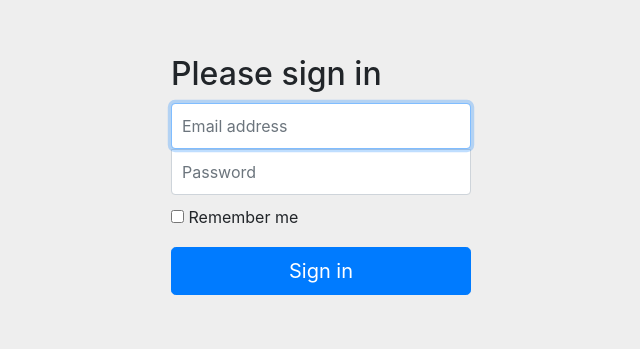
After one commit to frankwsj/website, a Django app: template website/login/templates/sign_in.html in a window 1280 px wide. The commit adds this page. Shown: the top 349 px of the page, without its empty margins (319-959 px from the left). Run offline with Django 3.2, Linux system fonts and the light colour scheme; the template is opened without the code that fills it, so the values that code supplies are empty; some libraries are stand-ins or nearby versions.

Commit message:
add sign

```diff
--- /dev/null
+++ b/website/login/static/css/signin.css
@@ -0,0 +1,40 @@
+body {
+  padding-top: 40px;
+  padding-bottom: 40px;
+  background-color: #eee;
+}
+
+.form-signin {
+  max-width: 330px;
+  padding: 15px;
+  margin: 0 auto;
+}
+.form-signin .form-signin-heading,
+.form-signin .checkbox {
+  margin-bottom: 10px;
+}
+.form-signin .checkbox {
+  font-weight: normal;
+}
+.form-signin .form-control {
+  position: relative;
+  height: auto;
+  -webkit-box-sizing: border-box;
+     -moz-box-sizing: border-box;
+          box-sizing: border-box;
+  padding: 10px;
+  font-size: 16px;
+}
+.form-signin .form-control:focus {
+  z-index: 2;
+}
+.form-signin input[type="email"] {
+  margin-bottom: -1px;
+  border-bottom-right-radius: 0;
+  border-bottom-left-radius: 0;
+}
+.form-signin input[type="password"] {
+  margin-bottom: 10px;
+  border-top-left-radius: 0;
+  border-top-right-radius: 0;
+}
--- a/website/templates/login.html
+++ b/website/login/templates/login.html
@@ -9,7 +9,13 @@
     body{color:#efd;background:#453;padding:0 5em;margin:0}
     h1{padding:2em 1em;background:#675}
     h2{color:#bf8;border-top:1px dotted #fff;margin-top:2em}
+
+    form { text-align : left; }
     p{margin:1em 0}
+
+    p:last-child{
+            margin-left: 15px;
+        }
   </style>
 <body>
 <h1>登录页面：</h1>
--- /dev/null
+++ b/website/login/templates/sign_in.html
@@ -0,0 +1,55 @@
+<!DOCTYPE html>
+<html lang="zh-CN">
+  <head>
+    <meta charset="utf-8">
+    <meta http-equiv="X-UA-Compatible" content="IE=edge">
+    <meta name="viewport" content="width=device-width, initial-scale=1">
+    <!-- 上述3个meta标签*必须*放在最前面，任何其他内容都*必须*跟随其后！ -->
+    <meta name="description" content="">
+    <meta name="author" content="">
+    <link rel="icon" href="../../favicon.ico">
+
+    <title>Signin Template for Bootstrap</title>
+
+    <!-- Bootstrap core CSS -->
+      <link href="../login/static/css/bootstrap.min.css" rel="stylesheet">
+
+    <!-- Custom styles for this template -->
+    <link href="../login/static/css/signin.css" rel="stylesheet">
+
+    <!-- Just for debugging purposes. Don't actually copy these 2 lines! -->
+    <!--[if lt IE 9]><script src="../../assets/js/ie8-responsive-file-warning.js"></script><![endif]-->
+    <script src="../../assets/js/ie-emulation-modes-warning.js"></script>
+
+    <!-- HTML5 shim and Respond.js for IE8 support of HTML5 elements and media queries -->
+    <!--[if lt IE 9]>
+      <script src="//cdn.bootcss.com/html5shiv/3.7.2/html5shiv.min.js"></script>
+      <script src="//cdn.bootcss.com/respond.js/1.4.2/respond.min.js"></script>
+    <![endif]-->
+  </head>
+
+  <body>
+
+    <div class="container">
+
+      <form method = "post"  class="form-signin">
+        <h2 class="form-signin-heading">Please sign in</h2>
+        <label for="inputEmail" class="sr-only">Email address</label>
+        <input  type="text" id="inputEmail" name= "username" class="form-control" placeholder="Email address" required autofocus>
+        <label for="inputPassword" class="sr-only">Password</label>
+        <input  type="password" id="inputPassword" name="password" class="form-control" placeholder="Password" required>
+        <div class="checkbox">
+          <label>
+            <input type="checkbox" value="remember-me"> Remember me
+          </label>
+        </div>
+        <button class="btn btn-lg btn-primary btn-block" type="submit">Sign in</button>
+      </form>
+
+    </div> <!-- /container -->
+
+
+    <!-- IE10 viewport hack for Surface/desktop Windows 8 bug -->
+    <script src="../../assets/js/ie10-viewport-bug-workaround.js"></script>
+  </body>
+</html>
```
Also changed, not shown: website/login/templates/success.html (renamed from website/templates/success.html).
